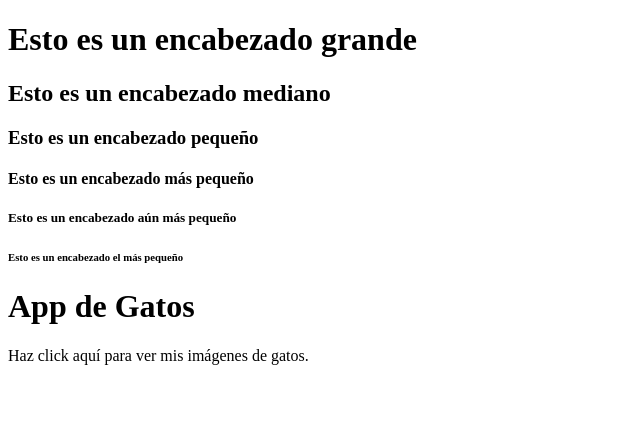
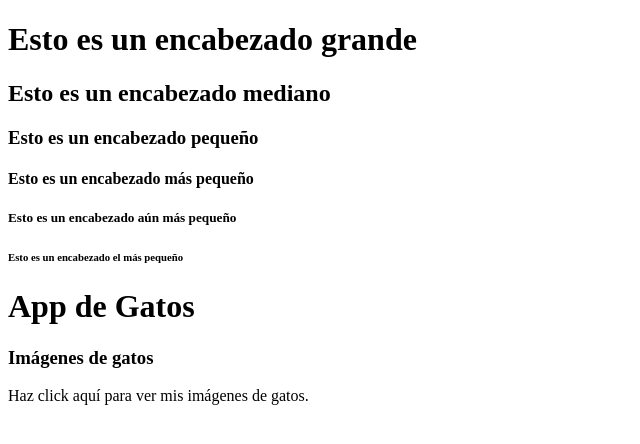
Before and after one commit to cristiansm17/Curso-Html-Css, a plain HTML site: page index.html in a window 1280 px wide. Shown: the whole page, without its empty margins (0-640 px from the left). Drawn offline with Linux system fonts and the light colour scheme.

Commit message:
Cambios con la etiquet main

```diff
--- a/index.html
+++ b/index.html
@@ -12,8 +12,15 @@
 		<h5>Esto es un encabezado aún más pequeño</h5>
 		<h6>Esto es un encabezado el más pequeño</h6>
     <h1> App de Gatos</h1>
-    <p>Haz click aquí para ver
-		mis imágenes de gatos.</p>
+  <main>
+	  <h3>Imágenes de gatos</h3>
+
+    <p>Haz click aquí para ver mis imágenes de gatos.</p>
+	</main>
+	<!--Esta etiqueta es para hace run comentario en el código que no se va a ver en la página -->
+	<!--Con alt + z podemos ajustar el código dentro del editor-->
+
+
 	</body>
 
 
```
